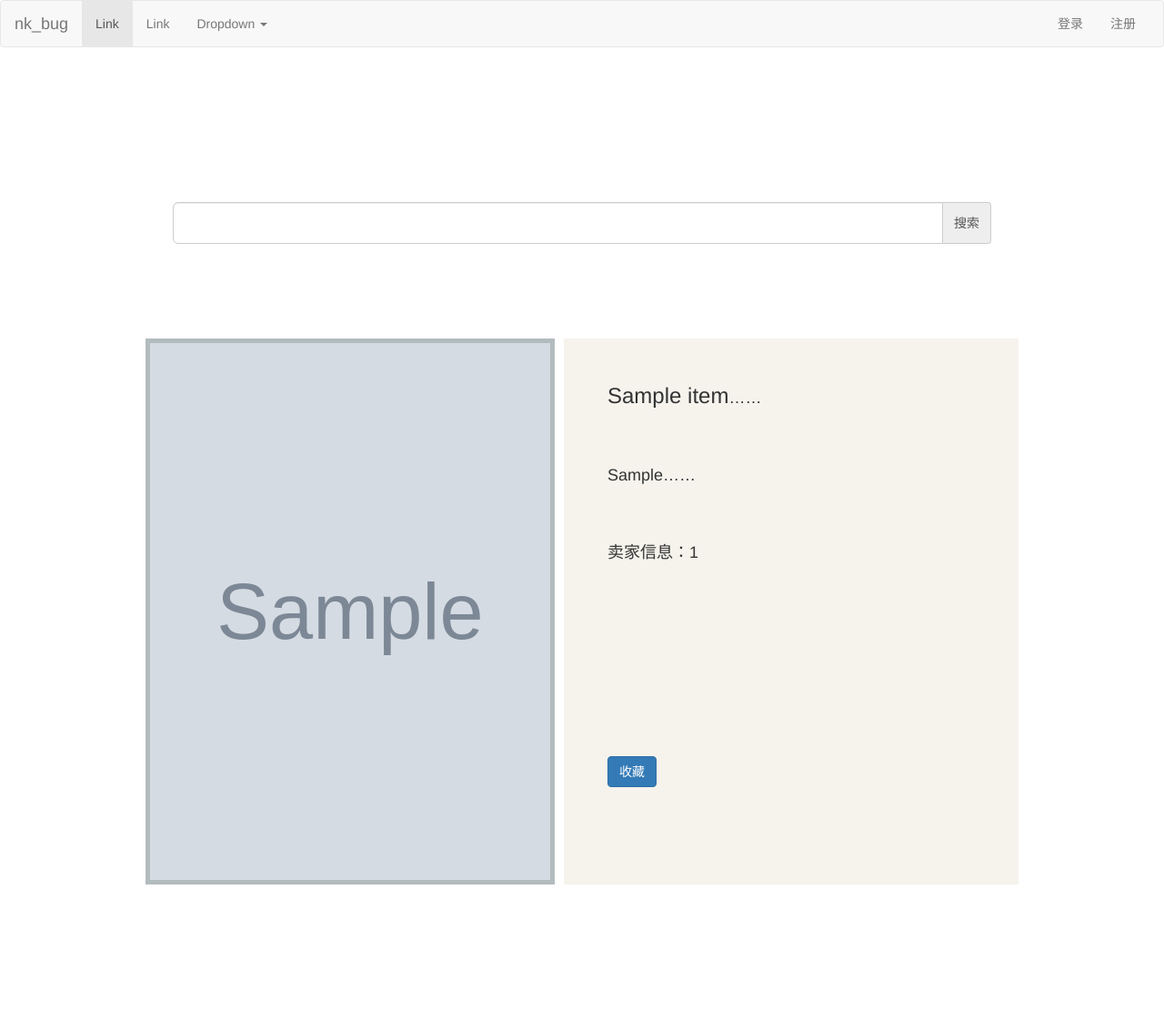
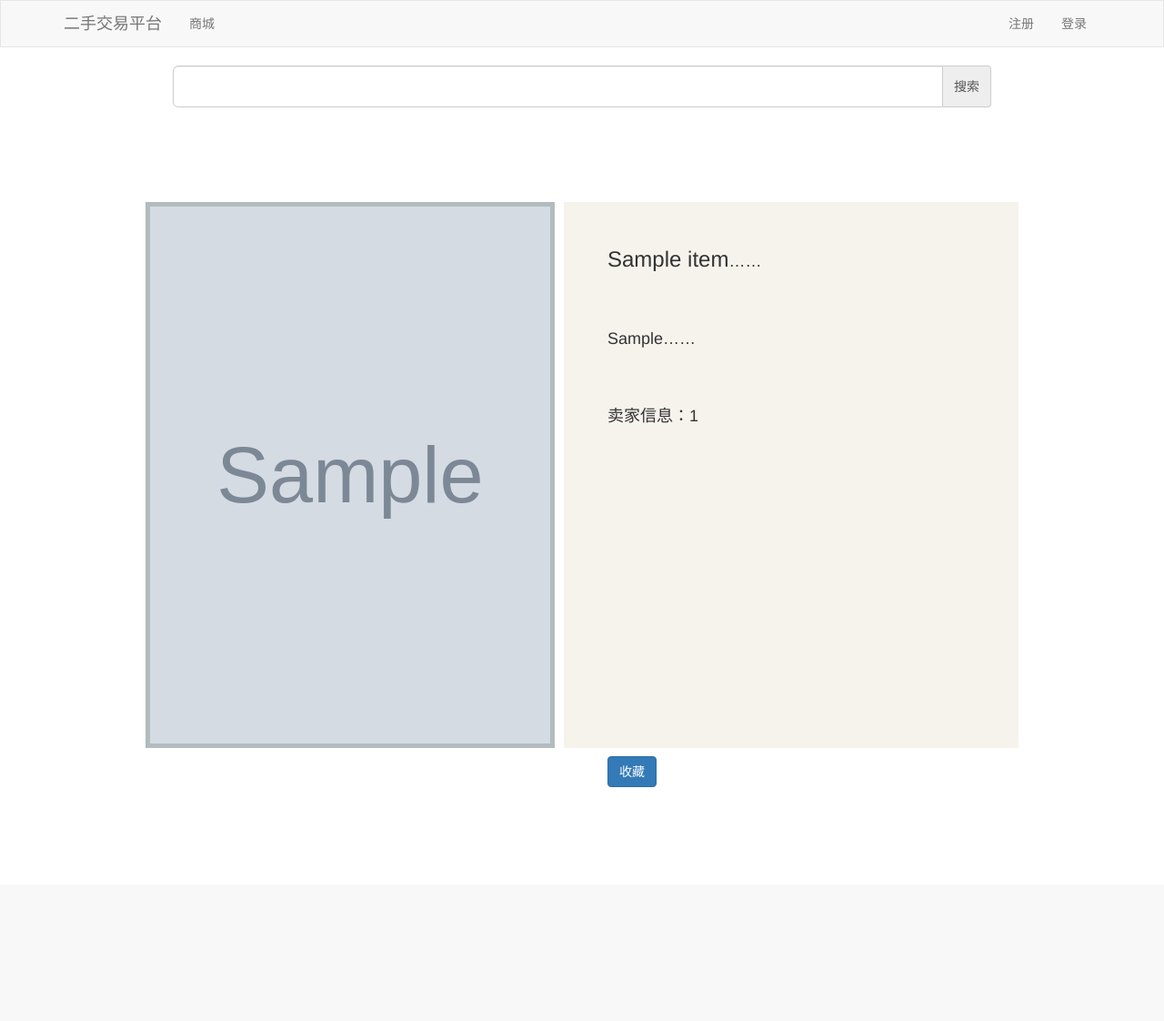
Before and after one commit to fukioston/FleaMarket, a Django app: page /item/details/1 in a window 1280 px wide. Shown: the whole page at 91% size. After the commit the page ends 865 px from the top, so only its background shows below. Run offline with Django 4.2, Linux system fonts and the light colour scheme; tables that the repository leaves empty hold one stand-in row (values such as "Sample post"); grey boxes marked "Sample" are stand-in pictures; some libraries are stand-ins or nearby versions.

Commit message:
<branch_master>修复商品展示界面导航栏不正常显示的bug

```diff
--- a/item/templates/layout/details.html
+++ b/item/templates/layout/details.html
@@ -1,10 +1,8 @@
+{% extends 'layout/basic.html' %}
 {% load static %}
-<!DOCTYPE html>
-<html lang="en">
-<head>
-    <meta charset="UTF-8">
-    <link rel="stylesheet" href="../../../static/plugins/bootstrap-3.4.1/css/bootstrap.css">
-    <link rel="stylesheet" href="../../../static/plugins/font-awesome-4.7.0/css/font-awesome.min.css">
+{% block content %}
+    <head>
+
     <title>Details</title>
     <style type="text/css">
         #b1 {
@@ -12,100 +10,35 @@
             margin: 0 auto;
             padding: 0 10%;
         }
-
-        .space {
+        .space{
             height: 150px;
         }
-
-        .spaces {
+        .spaces{
             height: 50px;
         }
-
         img {
             border: 5px solid #b2bbbe;
         }
-
-        .media-body {
+        .media-body{
             width: 95%;
             margin: 0 auto;
             padding: 0 5%;
-            background-color: rgba(235, 232, 217, 0.51);
+            background-color: rgba(235,232,217,0.51);
         }
-
-        #p {
-            position: absolute;
-            bottom: -75px;
+        #p{
+            position: absolute; bottom: -75px;
         }
-
-        #search {
+        #search{
             height: 150px;
         }
-
-        .input-group {
+        .input-group{
             width: 900px;
             margin: 0 auto;
         }
     </style>
 </head>
 <body>
-<nav class="navbar navbar-default">
-    <div class="container-fluid">
-        <!-- Brand and toggle get grouped for better mobile display -->
-        <div class="navbar-header">
-            <button type="button" class="navbar-toggle collapsed" data-toggle="collapse"
-                    data-target="#bs-example-navbar-collapse-1" aria-expanded="false">
-                <span class="sr-only">Toggle navigation</span>
-                <span class="icon-bar"></span>
-                <span class="icon-bar"></span>
-                <span class="icon-bar"></span>
-            </button>
-            <a class="navbar-brand" href="#">nk_bug</a>
-        </div>
 
-        <!-- Collect the nav links, forms, and other content for toggling -->
-        <div class="collapse navbar-collapse" id="bs-example-navbar-collapse-1">
-            <ul class="nav navbar-nav">
-                <li class="active"><a href="#">Link <span class="sr-only">(current)</span></a></li>
-                <li><a href="#">Link</a></li>
-                <li class="dropdown">
-                    <a href="#" class="dropdown-toggle" data-toggle="dropdown" role="button" aria-haspopup="true"
-                       aria-expanded="false">Dropdown <span class="caret"></span></a>
-                    <ul class="dropdown-menu">
-                        <li><a href="#">Action</a></li>
-                        <li><a href="#">Another action</a></li>
-                        <li><a href="#">Something else here</a></li>
-                        <li role="separator" class="divider"></li>
-                        <li><a href="#">Separated link</a></li>
-                        <li role="separator" class="divider"></li>
-                        <li><a href="#">One more separated link</a></li>
-                    </ul>
-                </li>
-            </ul>
-
-            <ul class="nav navbar-nav navbar-right">
-                {% if request.user_obj %}
-                    <li class="dropdown">
-                        <a href="#" class="dropdown-toggle" data-toggle="dropdown" role="button" aria-haspopup="true"
-                           aria-expanded="false">{{ request.user_obj.name }} <span class="caret"></span></a>
-                        <ul class="dropdown-menu">
-                            <li><a href="#">管理中心</a></li>
-                            <li><a href="">退出</a></li>
-                            <li><a href="#">Something else here</a></li>
-                            <li role="separator" class="divider"></li>
-                            <li><a href="#">Separated link</a></li>
-                        </ul>
-                    </li>
-                {% else %}
-                    <li><a href="">登录</a></li>
-                    <li><a href="">注册</a></li>
-                {% endif %}
-
-
-            </ul>
-        </div><!-- /.navbar-collapse -->
-    </div><!-- /.container-fluid -->
-</nav>
-<div class="space">
 
 </div>
 <div id="search">
@@ -136,7 +69,7 @@
 <div class="space">
 
 </div>
-<script src="../../../static/js/jquery-3.6.0.min.js"></script>
-<script src="../../../static/plugins/bootstrap-3.4.1/js/bootstrap.js"></script>
+{% endblock %}
+
 </body>
 </html>
--- a/item/views.py
+++ b/item/views.py
@@ -41,4 +41,9 @@ def show_home(request):
 def show_details(request, gid):
     gid = int(gid)
     item_detail = Items.objects.get(id=gid)
-    return render(request, 'layout/details.html', {'item_detail': item_detail})
+    info = request.session.get('info')
+    if info:
+        user_id = info['id']
+        query_set = UserInfo.objects.filter(id=user_id).first()
+        return render(request, 'layout/details.html', {'item_detail': item_detail, 'user_info': query_set})
+    return render(request, 'layout/details.html', {'item_detail': item_detail,})
```
Also changed, not shown: item/templates/layout/home.html (+9 -5 lines).
